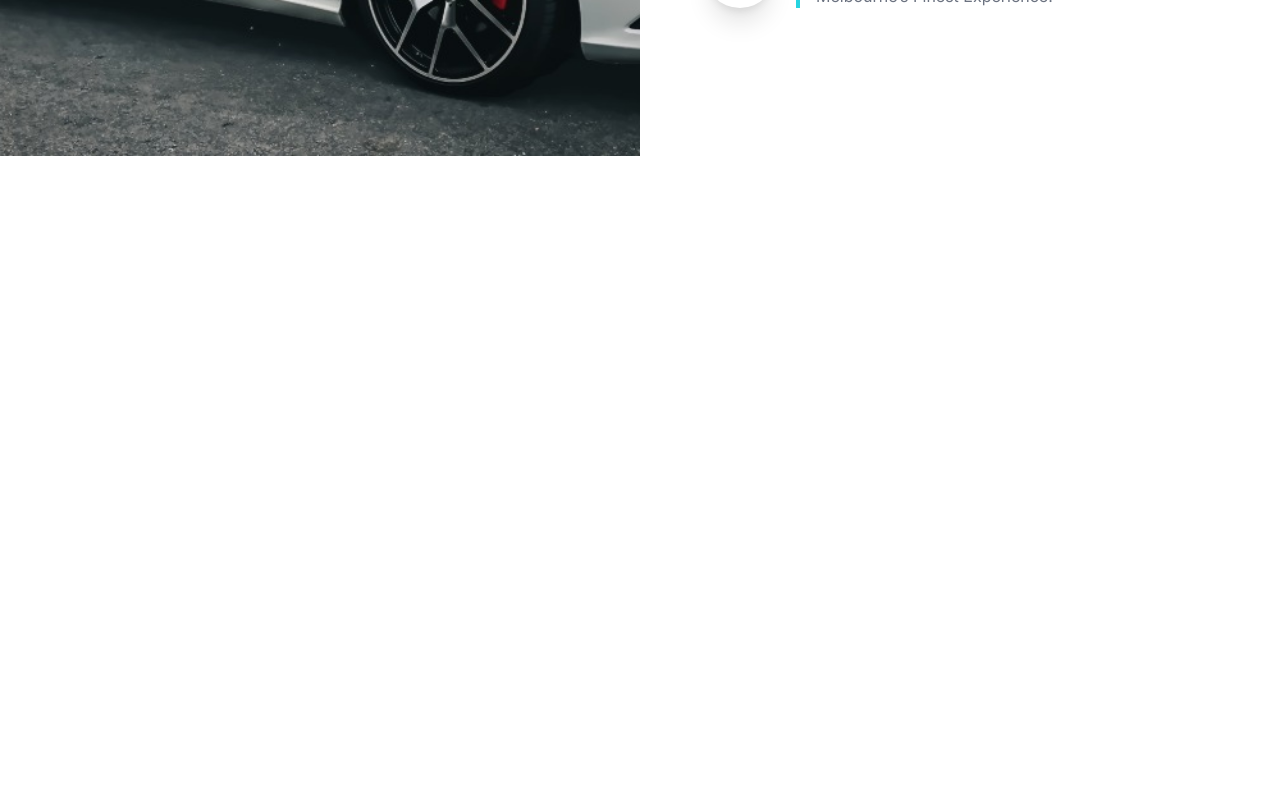
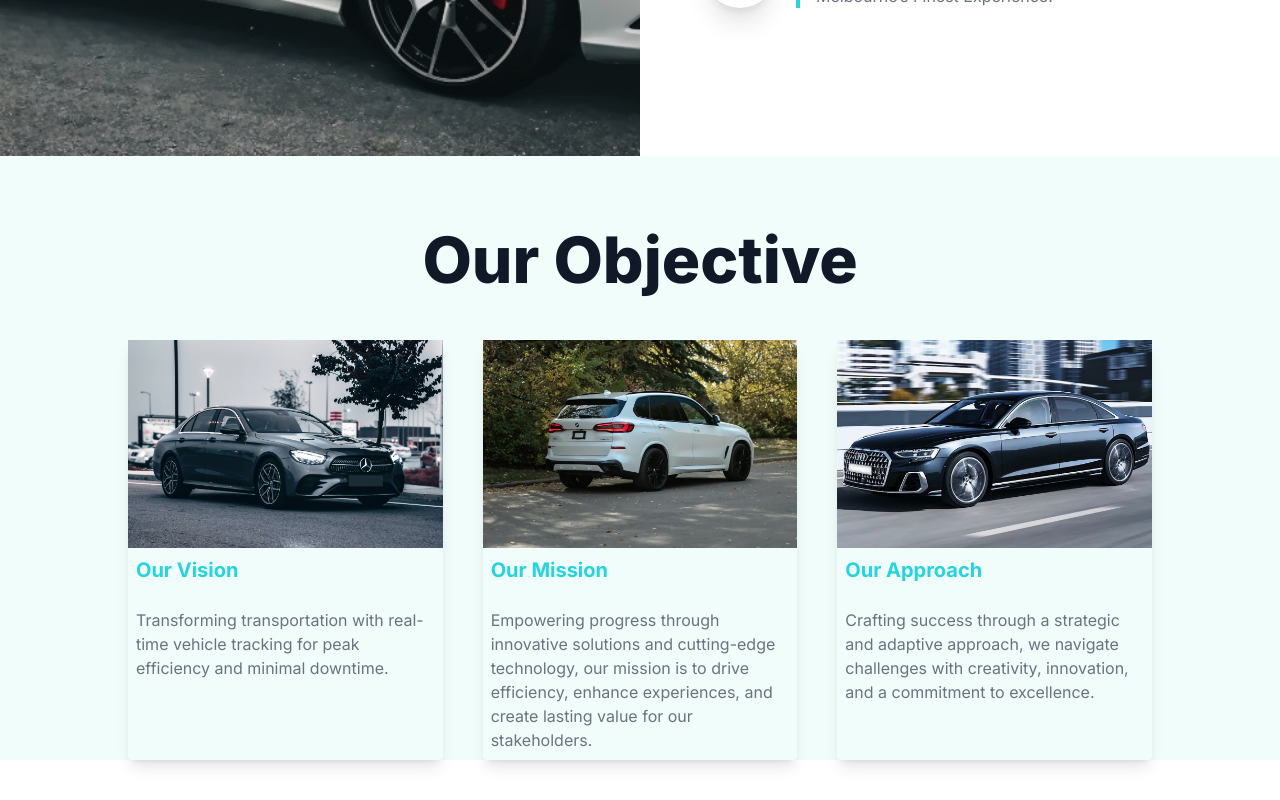
Before and after one commit to Vinayak-Anand/MotoRent, a Next.js app: page / in a window 1280 px wide. Shown: the part 1752-2552 px from the top of the page. Before the commit the page ends 1908 px from the top, so only its background shows below. Built offline with nearby package versions, Linux system fonts and the light colour scheme.

Commit message:
implement OurObjective component

```diff
--- a/src/app/page.js
+++ b/src/app/page.js
@@ -1,5 +1,6 @@
 import Carousels from "@/components/Carousel";
 import Explore from "@/components/Explore";
+import OurObjective from "@/components/OurObjective";
 import Subfooter from "@/components/SubFooter";
 import Image from "next/image";
 
@@ -10,6 +11,7 @@ export default function Home() {
       <div className="relative">
         <Explore />
         <Subfooter />
+        <OurObjective />
       </div>
       </div>
   );
--- /dev/null
+++ b/src/components/OurObjective.jsx
@@ -0,0 +1,32 @@
+import React from "react";
+import TitleText from "./TitleText";
+import { homeCards } from "@/constants/appdata";
+
+const OurObjective = () => {
+  return (
+    <div className="bg-teal-50 pt-12 mb-10">
+      <TitleText
+        title={
+          <span className="text-gray-900 font-extrabold">Our Objective</span>
+        }
+      />
+      <div className="mx-10 md:mx-[10%] mt-8">
+        <div className="w-full grid grid-cols-1 md:grid-cols-3 justify-center gap-10">
+          {homeCards?.map((car, index) => (
+            <div key={index} className="rounded shadow-lg bg0-white">
+              <div className="w-full relative">
+                <img src={car.img} alt="" className="w-full object-cover" />
+              </div>
+              <div className="font-bold text-xl mb-2 text-third-color p-2">
+                {car.title}
+              </div>
+              <p className="text-gray-500 text-base p-2">{car.description}</p>
+            </div>
+          ))}
+        </div>
+      </div>
+    </div>
+  );
+};
+
+export default OurObjective;
```
Also changed, not shown: src/app/local/page.jsx (added).
